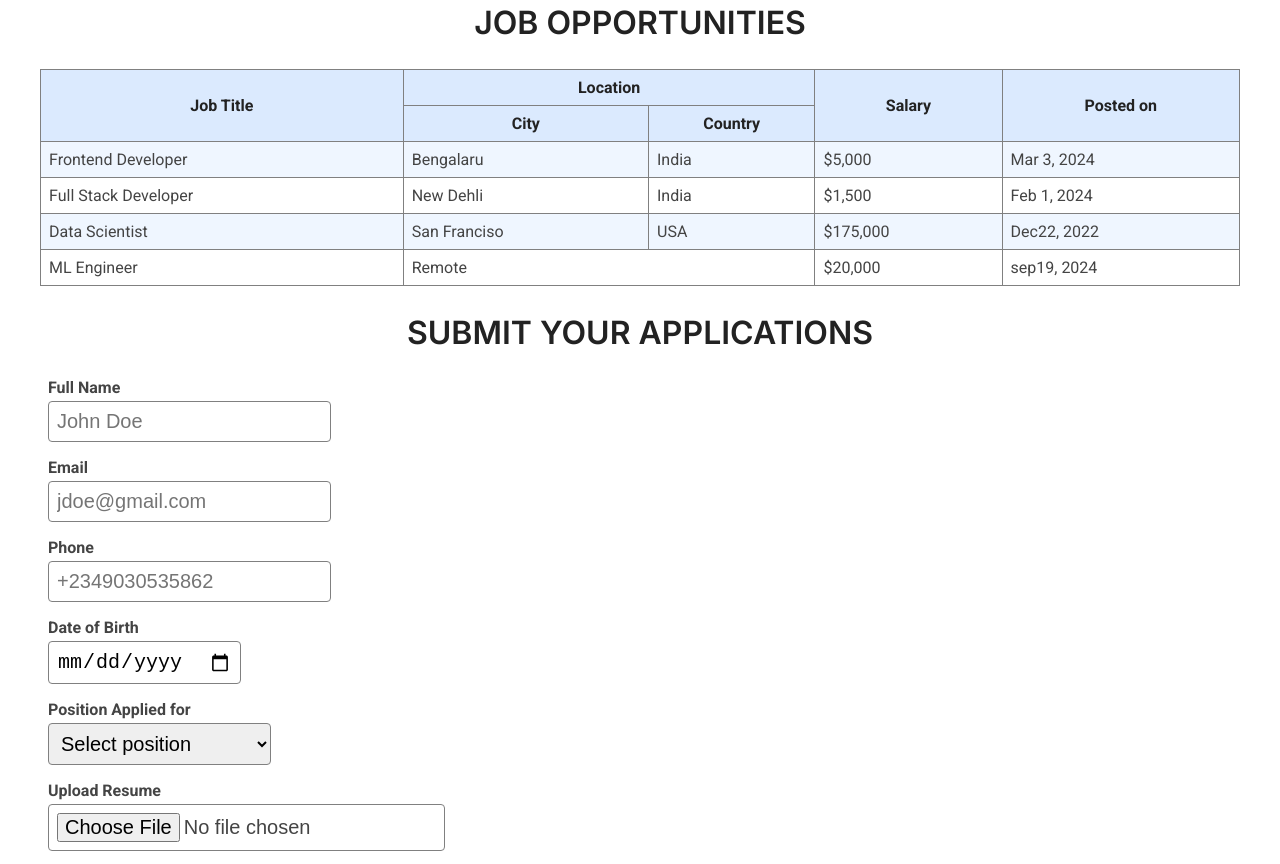
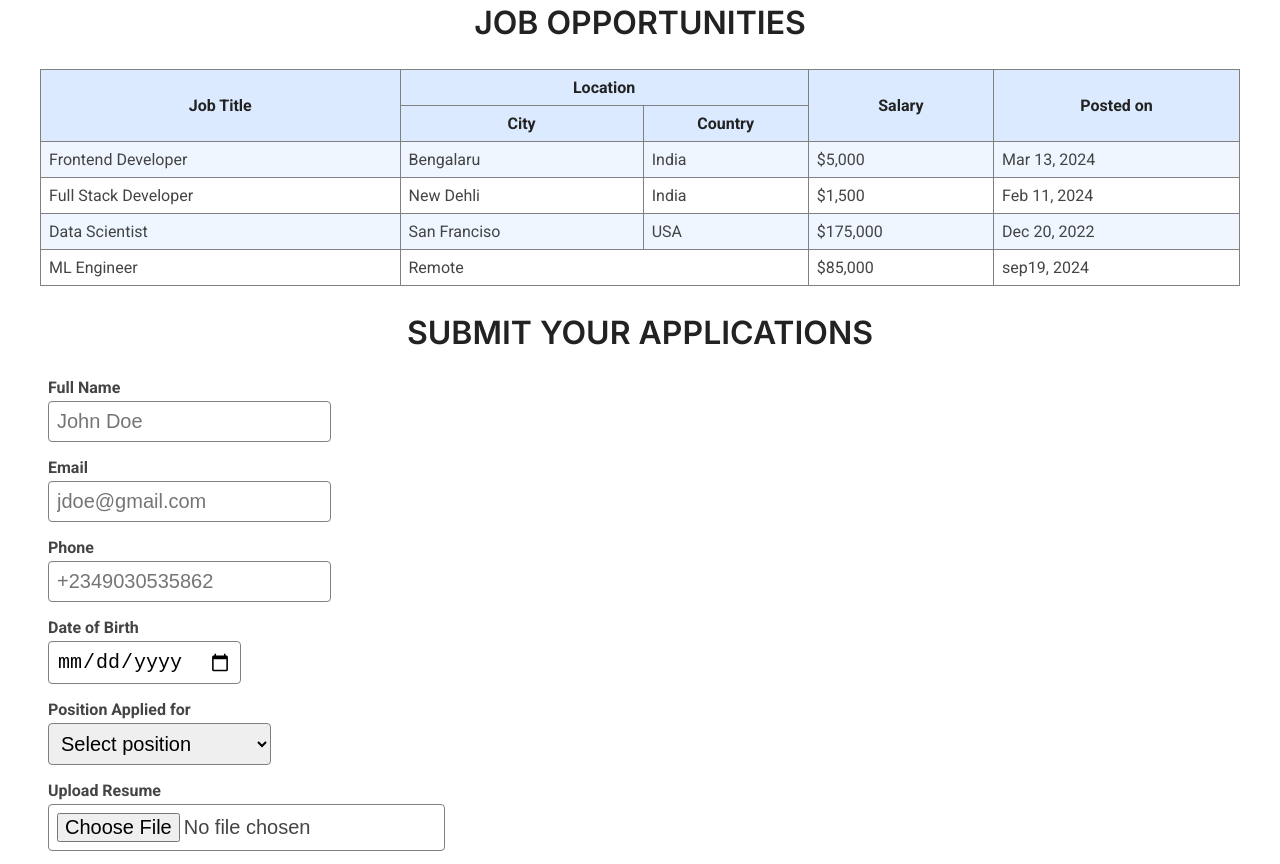
Before and after one commit to whoissammmm/jovian-careers-site-live, a plain HTML site: page src/index.html in a window 1280 px wide. Shown: the part 961-1825 px from the top of the page. Drawn offline with Linux system fonts and the light colour scheme.

Commit message:
job-changes

```diff
--- a/src/index.html
+++ b/src/index.html
@@ -69,26 +69,26 @@
       <td>Bengalaru</td>
       <td>India</td>
       <td>$5,000</td>
-      <td>Mar 3, 2024</td>
+      <td>Mar 13, 2024</td>
     </tr>
     <tr class="job-data-row">
       <td>Full Stack Developer</td>
       <td>New Dehli</td>
       <td>India</td>
       <td>$1,500</td>
-      <td>Feb 1, 2024</td>
+      <td>Feb 11, 2024</td>
     </tr>
     <tr class="job-data-row">
       <td>Data Scientist</td>
       <td>San Franciso</td>
       <td>USA</td>
       <td>$175,000</td>
-      <td>Dec22, 2022</td>
+      <td>Dec 20, 2022</td>
     </tr>
     <tr class="job-data-row">
       <td>ML Engineer</td>
       <td colspan="2">Remote</td>
-      <td>$20,000</td>
+      <td>$85,000</td>
       <td>sep19, 2024</td>
     </tr>
   </table>
```
